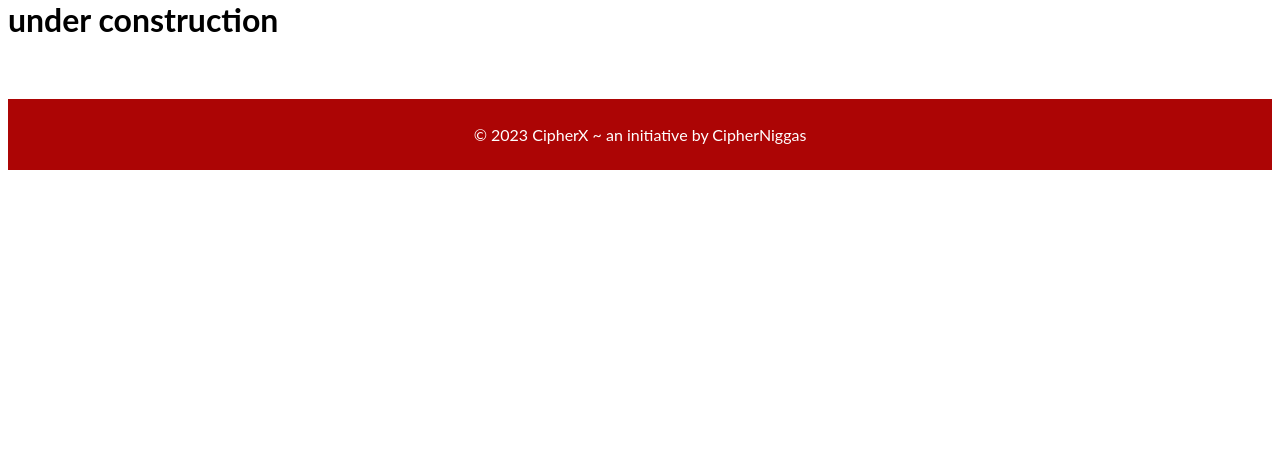
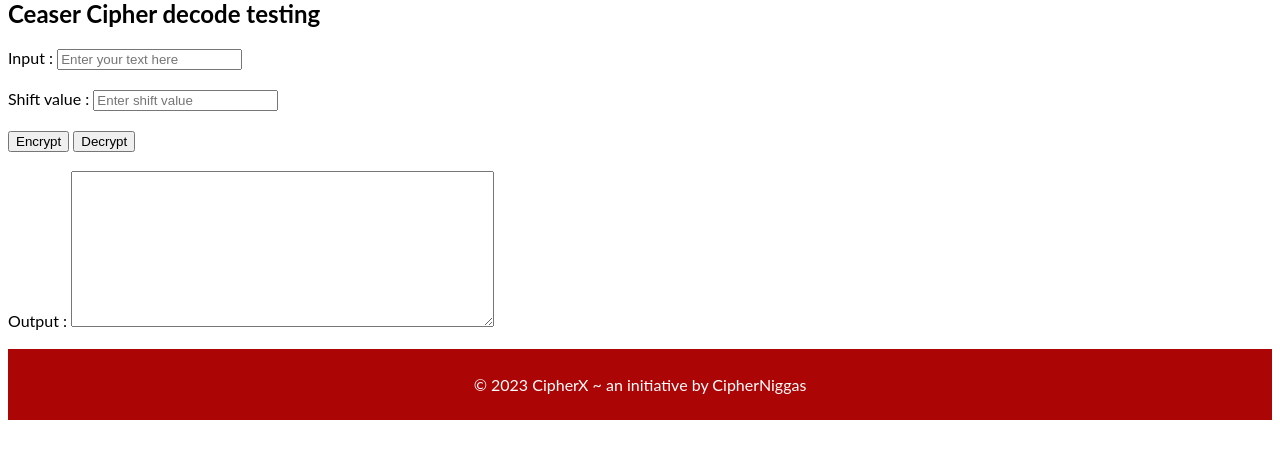
Before and after one commit to Darry1968/cipherx, a Flask app: page /Ceaser in a window 1280 px wide. Shown: the part 349-800 px from the top of the page. Run offline with Flask 3, Linux system fonts and the light colour scheme.

Commit message:
new files are added

```diff
--- a/app.py
+++ b/app.py
@@ -1,5 +1,6 @@
 from flask import Flask, render_template, request, url_for, redirect
 import base64,hashlib, itertools
+from rsa import rsa
 app = Flask(__name__)
 
 class Ciphers():
@@ -13,13 +14,14 @@ class Ciphers():
         decoded_string = decoded_bytes.decode('utf-8')
         return decoded_string
 
-    def md5_encrypt(self, text):
+    def md5_encode(self, text):
         md5_hash = hashlib.md5()
         md5_hash.update(text.encode('utf-8'))
         md5_hex = md5_hash.hexdigest()
         return md5_hex
 
-    def md5_decrypt(self,md5_hash,character_set,max_length):
+    def md5_decode(self,md5_hash, max_length):
+        character_set = "abcdefghijklmnopqrstuvwxyzABCDEFGHIJKLMNOPQRSTUVWXYZ0123456789"
         for length in range(1, max_length + 1):
             for candidate in itertools.product(character_set, repeat=length):
                 candidate_str = ''.join(candidate)
@@ -27,8 +29,27 @@ class Ciphers():
 
                 if candidate_hash == md5_hash:
                     return candidate_str
+        return None
+
+    def caesar_encode(self,plaintext, shift):
+        encrypted_text = ""
+        for char in plaintext:
+            if char.isalpha():
+                is_upper = char.isupper()
+                char = char.lower()
+                shifted_char = chr(((ord(char) - ord('a') + shift) % 26) + ord('a'))
+                if is_upper:
+                    shifted_char = shifted_char.upper()
+                encrypted_text += shifted_char
+            else:
+                encrypted_text += char
+        return encrypted_text
+
+    def caesar_decode(self,ciphertext, shift):
+        return self.caesar_encode(ciphertext, -shift)
 
 obj = Ciphers()
+obj_rsa = rsa()
 
 @app.route('/')
 def HomePage():
@@ -51,11 +72,40 @@ def base64_():
 
 @app.route('/rsa',methods=['GET','POST'])
 def rsa():
-    return render_template('rsa.html')
+    keys = {'public': '', 'private': ''}
+    if request.method == "POST":
+        p = int(request.form["p"])
+        q = int(request.form["q"])
+        e = int(request.form["e"])
+
+        if 'calc' in request.form:
+            public, private = obj_rsa.generate_key_pair(p=p, q=q, e=e)
+            keys['public'] = public
+            keys['private'] = private
+            return render_template("rsa.html", keys=keys)
+
+        else:
+            output = "Invalid request"
+
+    else:
+        return render_template('rsa.html')
 
 @app.route('/Ceaser',methods=['GET','POST'])
 def Ceaser():
-    return render_template('Ceaser.html')
+    if request.method == "POST":
+        text = request.form["text"]
+        shift = int(request.form["shift"])
+        if 'encrypt' in request.form:
+            output = obj.caesar_encode(text,shift)
+        elif 'decrypt' in request.form:
+            output = obj.caesar_decode(text,shift)
+        else:
+            output = "Invalid request"
+
+        return render_template("Ceaser.html", output=output)
+    else:
+        return render_template('Ceaser.html')
+
 
 @app.route('/Hill',methods=['GET','POST'])
 def Hill():
@@ -82,9 +132,9 @@ def md5():
     if request.method == "POST":
         text = request.form["text"]
         if 'encrypt' in request.form:
-            output = obj.md5_encrypt(text)
+            output = obj.md5_encode(text)
         elif 'decrypt' in request.form:
-            output = obj.base64_decode(text)
+            output = obj.md5_decode(text,5)
         else:
             output = "Invalid request"
 
--- a/templates/Ceaser.html
+++ b/templates/Ceaser.html
@@ -1,4 +1,27 @@
 {% extends 'base.html' %}
 {% block body %}
-<h1>under construction</h1>
+<h2>Ceaser Cipher decode testing</h2>
+
+<form action="/Ceaser" method="post">
+    <div class="mb-3">
+        <label for="exampleFormControlInput1" class="form-label">Input :</label>
+        <input type="text" class="form-control form-control-lg" id="exampleFormControlInput1" name="text"
+            placeholder="Enter your text here">
+        <br><br>
+        <label for="exampleFormControlShift" class="form-label">Shift value :</label>
+        <input type="text" class="form-control form-control-lg" id="exampleFormControlInput1" name="shift"
+            placeholder="Enter shift value">
+        <br><br>
+    </div>
+    <input type="submit" class="btn btn-primary mb-3" name="encrypt" value="Encrypt">
+    <input type="submit" class="btn btn-primary mb-3" name="decrypt" value="Decrypt">
+</form>
+<br>
+<label for="exampleFormControlOutput1" class="form-label">Output :</label>
+<textarea id="textbox" name="textbox" rows="10" cols="50" spellcheck="false">
+        {% if output is defined %}
+            {{output}}
+        {% endif %}
+ </textarea>
+
 {% endblock body %}
```
Also changed, not shown: rsa.py (added, +92 -0 lines), templates/rsa.html (+28 -1 lines).
